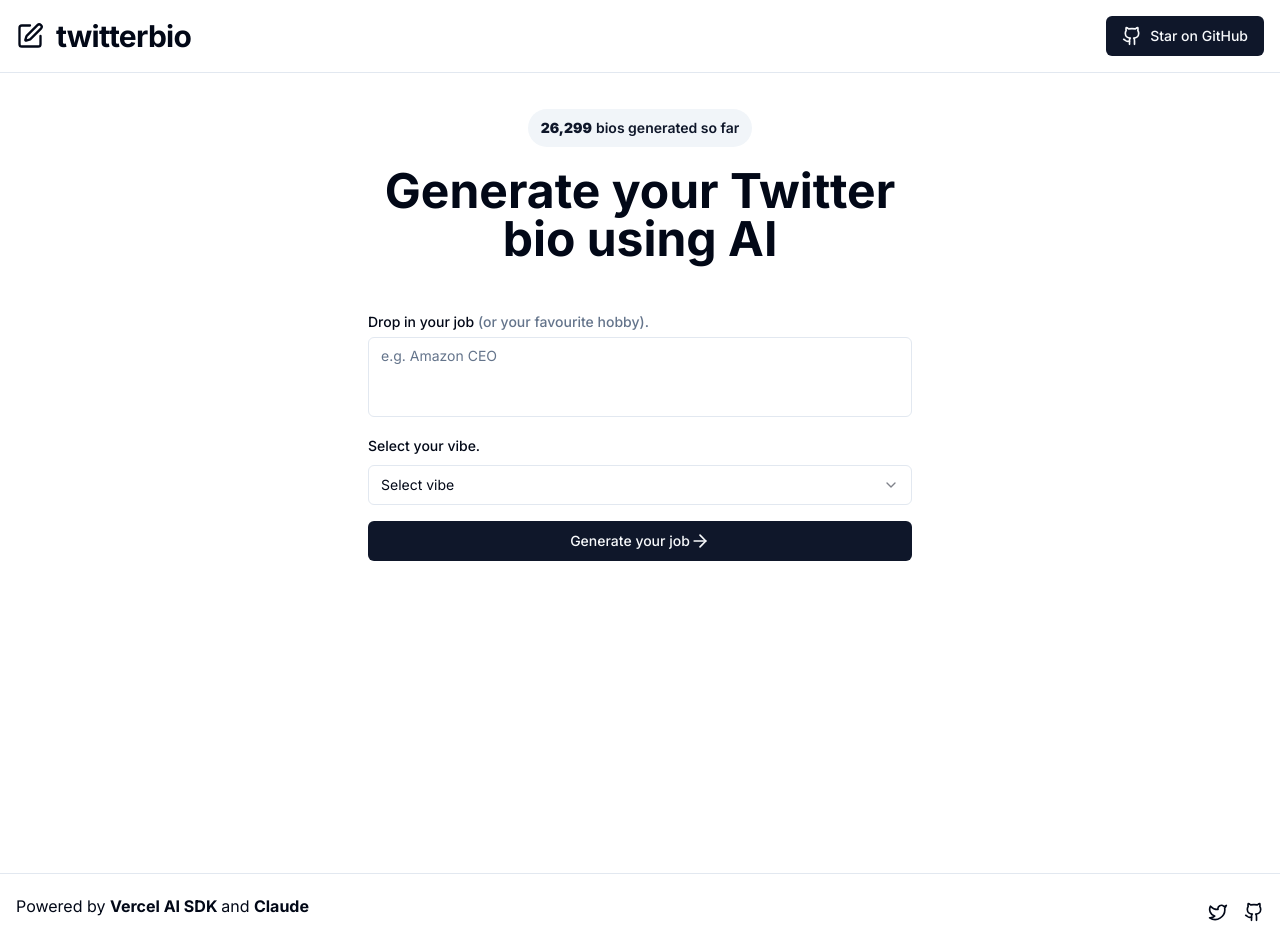
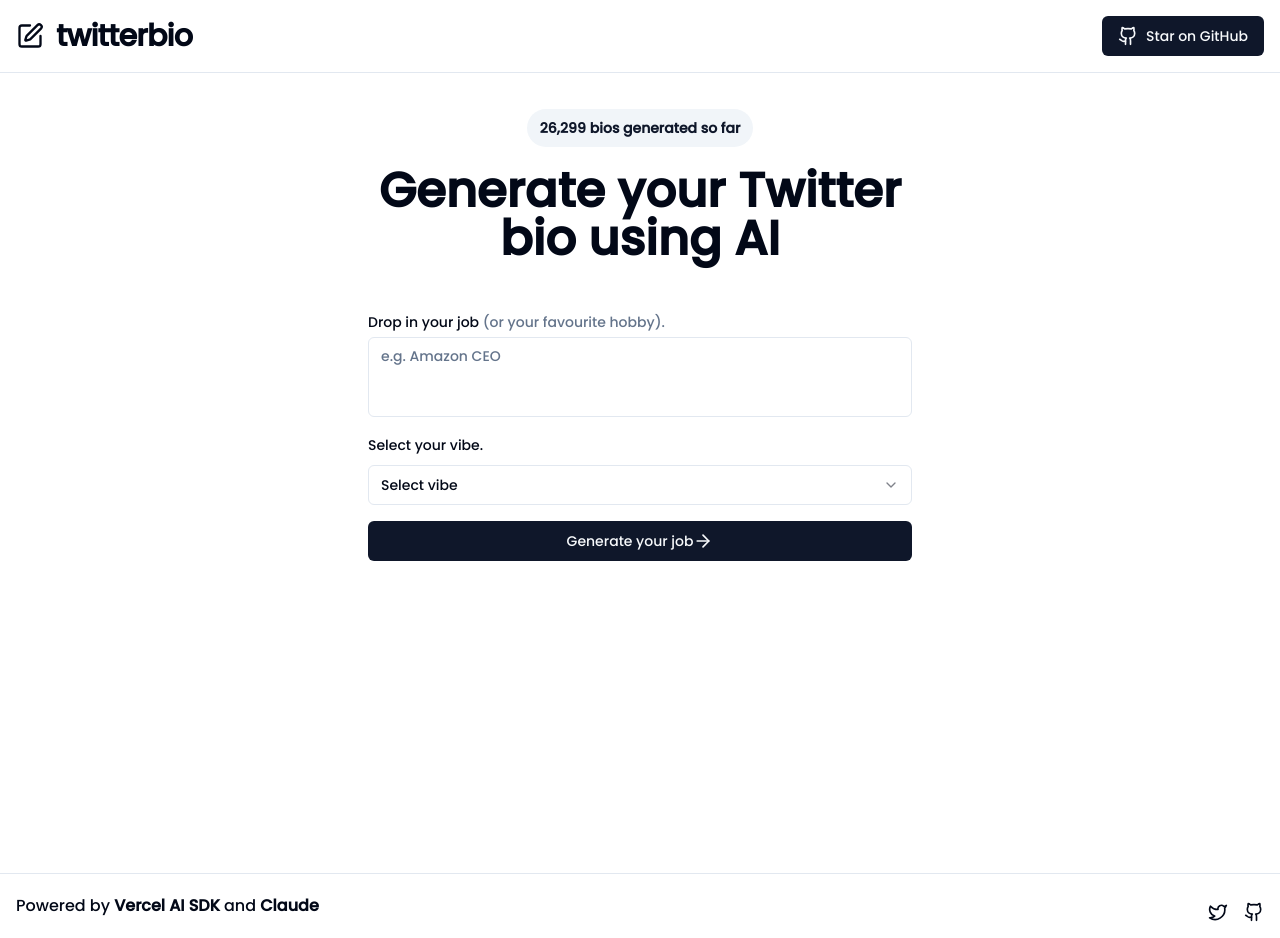
Before and after one commit to abdtriedcoding/twitterbio-ai, a Next.js app: page / in a window 1280 px wide. Built offline with nearby package versions, Linux system fonts and the light colour scheme.

Commit message:
add vercel analytics

```diff
--- a/app/layout.tsx
+++ b/app/layout.tsx
@@ -1,11 +1,13 @@
 import "./globals.css";
 import { Toaster } from "sonner";
 import type { Metadata } from "next";
-import { Inter } from "next/font/google";
+import { Poppins } from "next/font/google";
+import { Analytics } from "@vercel/analytics/react";
+
 import Header from "@/components/header";
 import Footer from "@/components/footer";
 
-const inter = Inter({ subsets: ["latin"] });
+const font = Poppins({ subsets: ["latin"], weight: ["500"] });
 
 export const metadata: Metadata = {
   title: "twitterbio",
@@ -19,11 +21,12 @@ export default function RootLayout({
 }>) {
   return (
     <html lang="en">
-      <body className={inter.className}>
+      <body className={font.className}>
         <Header />
         <main className="min-h-full w-full p-4 flex flex-col items-center max-w-xl mx-auto space-y-5">
           <Toaster richColors theme="system" />
           {children}
+          <Analytics />
         </main>
         <Footer />
       </body>
```
